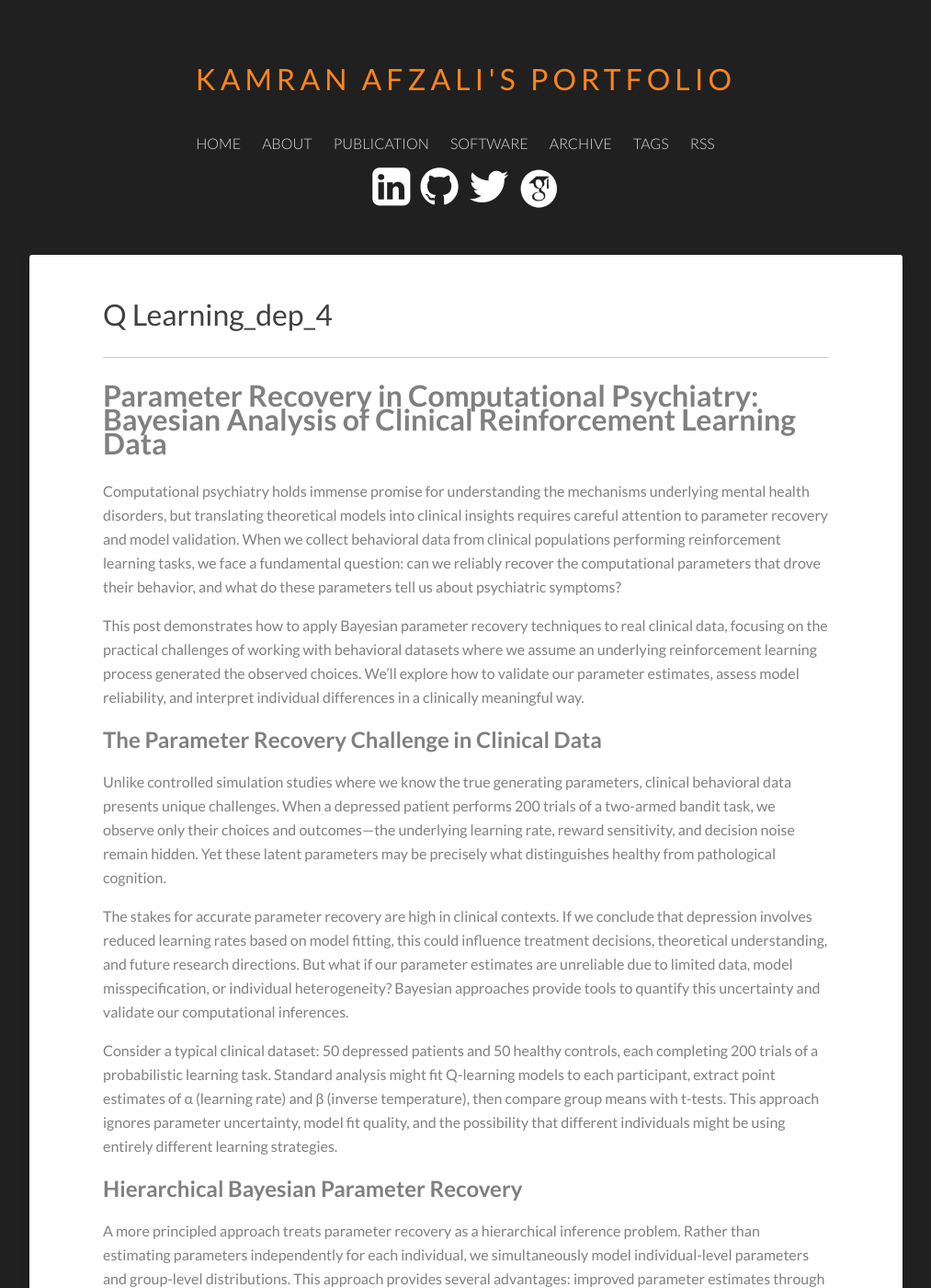
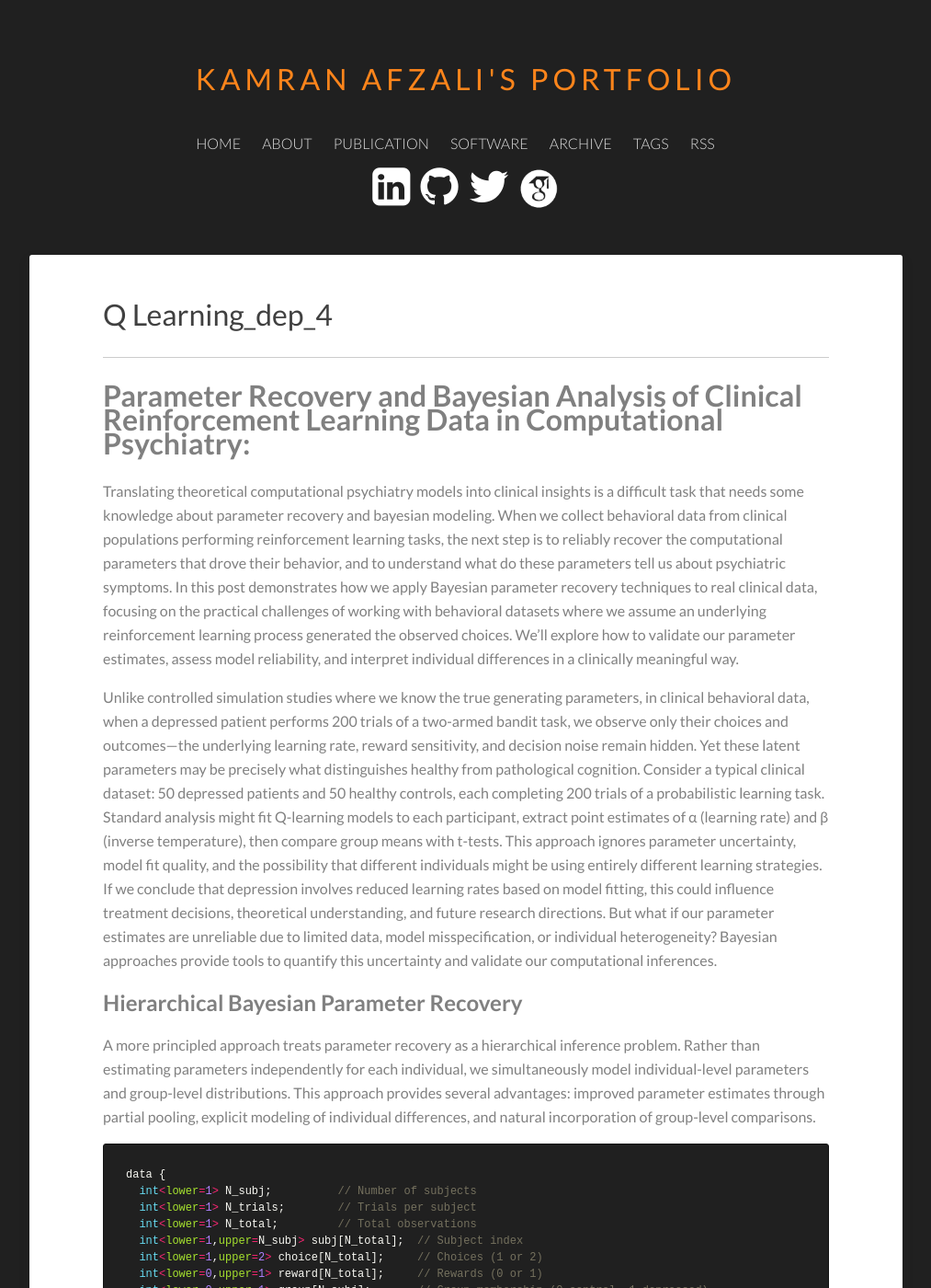
Before and after one commit to Kamran-Afzali/Kamran-Afzali.github.io, a Jekyll site: the page built from _posts/2026-12-24-Q-Learning_DEP_4.md, in a window 1280 px wide and 1400 px high. Shown: the whole window at 92% size, without its empty margins (133-1146 px from the left). Built offline with Jekyll 4.4.1, drawn with Linux system fonts in a browser that asks for light colours; our own code applies the rules of GitHub Pages for plain Markdown files.

Commit message:
Update 2026-12-24-Q-Learning_DEP_4.md

```diff
--- a/_posts/2026-12-24-Q-Learning_DEP_4.md
+++ b/_posts/2026-12-24-Q-Learning_DEP_4.md
@@ -1,18 +1,12 @@
 
 
-# Parameter Recovery in Computational Psychiatry: Bayesian Analysis of Clinical Reinforcement Learning Data
+# Parameter Recovery and Bayesian Analysis of Clinical Reinforcement Learning Data in Computational Psychiatry:
 
-Computational psychiatry holds immense promise for understanding the mechanisms underlying mental health disorders, but translating theoretical models into clinical insights requires careful attention to parameter recovery and model validation. When we collect behavioral data from clinical populations performing reinforcement learning tasks, we face a fundamental question: can we reliably recover the computational parameters that drove their behavior, and what do these parameters tell us about psychiatric symptoms?
+Translating theoretical computational psychiatry models into clinical insights is a difficult task that needs some knowledge about parameter recovery and bayesian modeling. When we collect behavioral data from clinical populations performing reinforcement learning tasks, the next step is to reliably recover the computational parameters that drove their behavior, and to understand what do these parameters tell us about psychiatric symptoms. In this post demonstrates how we apply Bayesian parameter recovery techniques to real clinical data, focusing on the practical challenges of working with behavioral datasets where we assume an underlying reinforcement learning process generated the observed choices. We'll explore how to validate our parameter estimates, assess model reliability, and interpret individual differences in a clinically meaningful way.
 
-This post demonstrates how to apply Bayesian parameter recovery techniques to real clinical data, focusing on the practical challenges of working with behavioral datasets where we assume an underlying reinforcement learning process generated the observed choices. We'll explore how to validate our parameter estimates, assess model reliability, and interpret individual differences in a clinically meaningful way.
+Unlike controlled simulation studies where we know the true generating parameters, in clinical behavioral data, when a depressed patient performs 200 trials of a two-armed bandit task, we observe only their choices and outcomes—the underlying learning rate, reward sensitivity, and decision noise remain hidden. Yet these latent parameters may be precisely what distinguishes healthy from pathological cognition. Consider a typical clinical dataset: 50 depressed patients and 50 healthy controls, each completing 200 trials of a probabilistic learning task. Standard analysis might fit Q-learning models to each participant, extract point estimates of α (learning rate) and β (inverse temperature), then compare group means with t-tests. This approach ignores parameter uncertainty, model fit quality, and the possibility that different individuals might be using entirely different learning strategies. If we conclude that depression involves reduced learning rates based on model fitting, this could influence treatment decisions, theoretical understanding, and future research directions. But what if our parameter estimates are unreliable due to limited data, model misspecification, or individual heterogeneity? Bayesian approaches provide tools to quantify this uncertainty and validate our computational inferences.
 
-## The Parameter Recovery Challenge in Clinical Data
 
-Unlike controlled simulation studies where we know the true generating parameters, clinical behavioral data presents unique challenges. When a depressed patient performs 200 trials of a two-armed bandit task, we observe only their choices and outcomes—the underlying learning rate, reward sensitivity, and decision noise remain hidden. Yet these latent parameters may be precisely what distinguishes healthy from pathological cognition.
-
-The stakes for accurate parameter recovery are high in clinical contexts. If we conclude that depression involves reduced learning rates based on model fitting, this could influence treatment decisions, theoretical understanding, and future research directions. But what if our parameter estimates are unreliable due to limited data, model misspecification, or individual heterogeneity? Bayesian approaches provide tools to quantify this uncertainty and validate our computational inferences.
-
-Consider a typical clinical dataset: 50 depressed patients and 50 healthy controls, each completing 200 trials of a probabilistic learning task. Standard analysis might fit Q-learning models to each participant, extract point estimates of α (learning rate) and β (inverse temperature), then compare group means with t-tests. This approach ignores parameter uncertainty, model fit quality, and the possibility that different individuals might be using entirely different learning strategies.
 
 ## Hierarchical Bayesian Parameter Recovery
 
```
